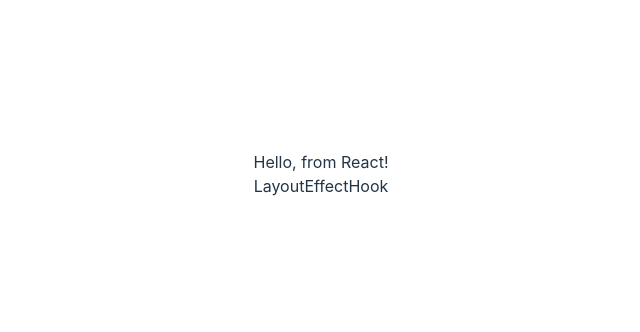
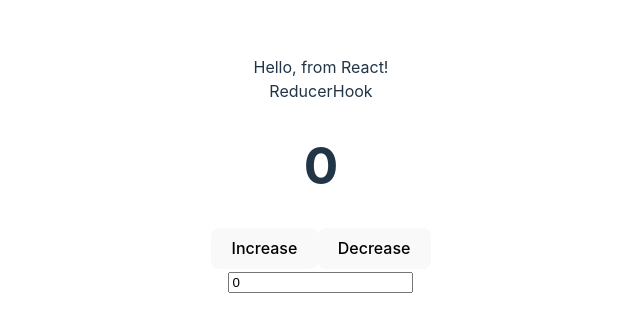
Before and after one commit to kalidass021/react-hooks, a React (Vite) app: page / in a window 1280 px wide. Shown: the part 226-558 px from the top of the page, without its empty margins (319-959 px from the left). Built offline with nearby package versions, Linux system fonts and the light colour scheme.

Commit message:
use reducer hook

```diff
--- a/src/App.jsx
+++ b/src/App.jsx
@@ -8,6 +8,7 @@
 import Profile from './components/Profile';
 import Footer from './components/Footer';
 import LayoutEffectHook from './components/LayoutEffectHook';
+import ReducerHook from './components/ReducerHook';
 
 const App = () => {
   return (
@@ -21,7 +22,8 @@
       {/* <CallbackHook /> */}
       {/* <Profile />
       <Footer /> */}
-      <LayoutEffectHook />
+      <ReducerHook />
+      {/* <LayoutEffectHook /> */}
     </>
   );
 };
--- /dev/null
+++ b/src/components/ReducerHook.jsx
@@ -0,0 +1,55 @@
+/*
+    * useReducer is similar to useState, But instead of providing state & setter function,
+    * it provides state and dispatch function.
+    *
+    *
+    * The useReducer hook accepts two arguments,
+        * Reducer function
+        * Initial State
+        *
+        *
+        * and returns: current state and dispatch method
+        *
+
+    * the reducer function specifies how, the state gets updated
+*/
+import { useReducer } from 'react';
+
+const ReducerHook = () => {
+  const initialState = { count: 0 };
+  const reducer = (state, action) => {
+    if (action.type === 'increase') {
+      return { count: state.count + 1 };
+    }
+
+    if (action.type === 'decrease') {
+      return { count: state.count - 1 };
+    }
+
+    if (action.type === 'input') {
+      return { count: action.payload };
+    }
+
+    return state;
+  };
+
+  const [state, dispatch] = useReducer(reducer, initialState);
+  return (
+    <>
+      <div>ReducerHook</div>
+      <h1>{state.count}</h1>
+      <button onClick={() => dispatch({ type: 'increase' })}>Increase</button>
+      <button onClick={() => dispatch({ type: 'decrease' })}>Decrease</button>
+      <br />
+      <input
+        value={state.count}
+        onChange={(e) =>
+          dispatch({ type: 'input', payload: Number(e.target.value) })
+        }
+        type='number'
+      />
+    </>
+  );
+};
+
+export default ReducerHook;
```
